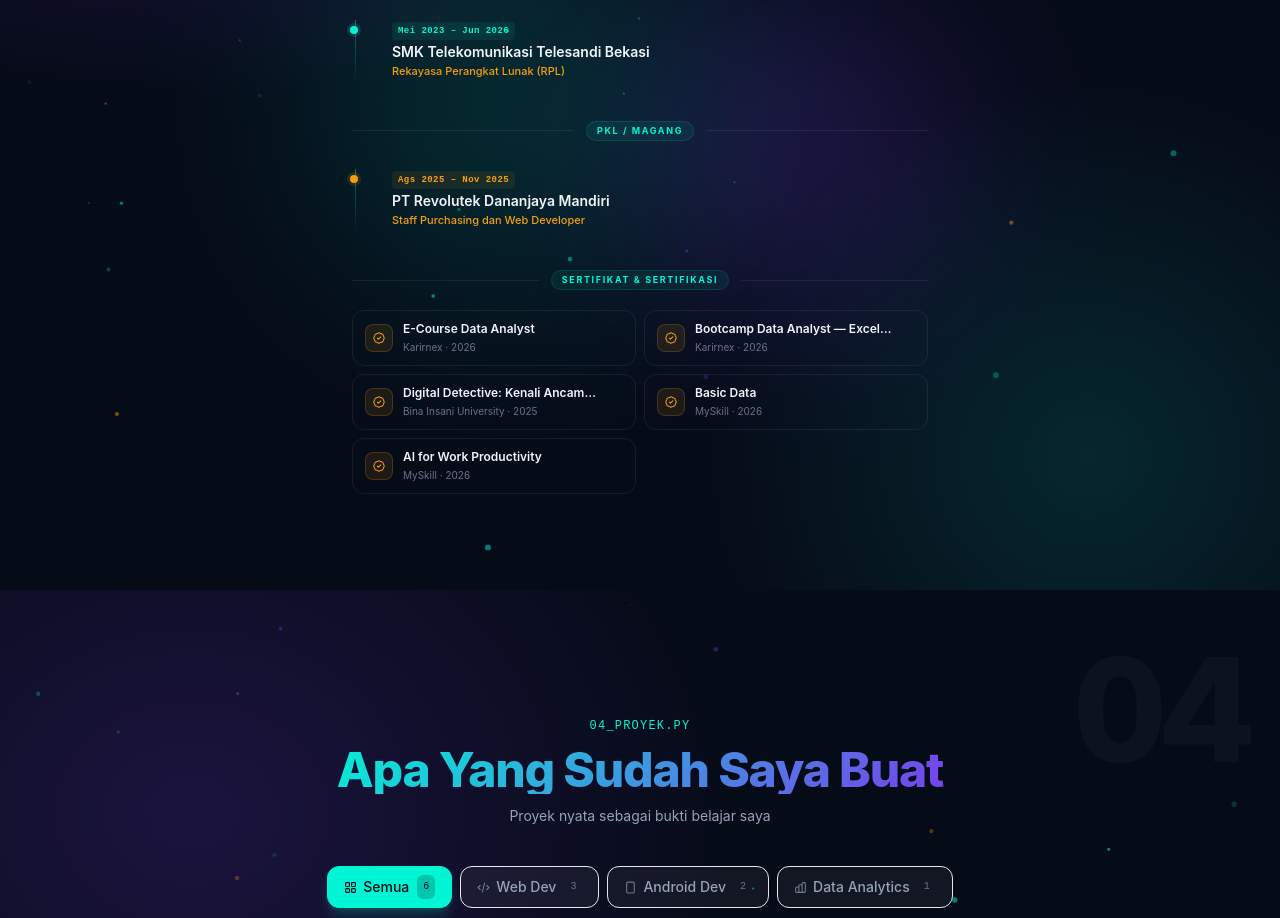
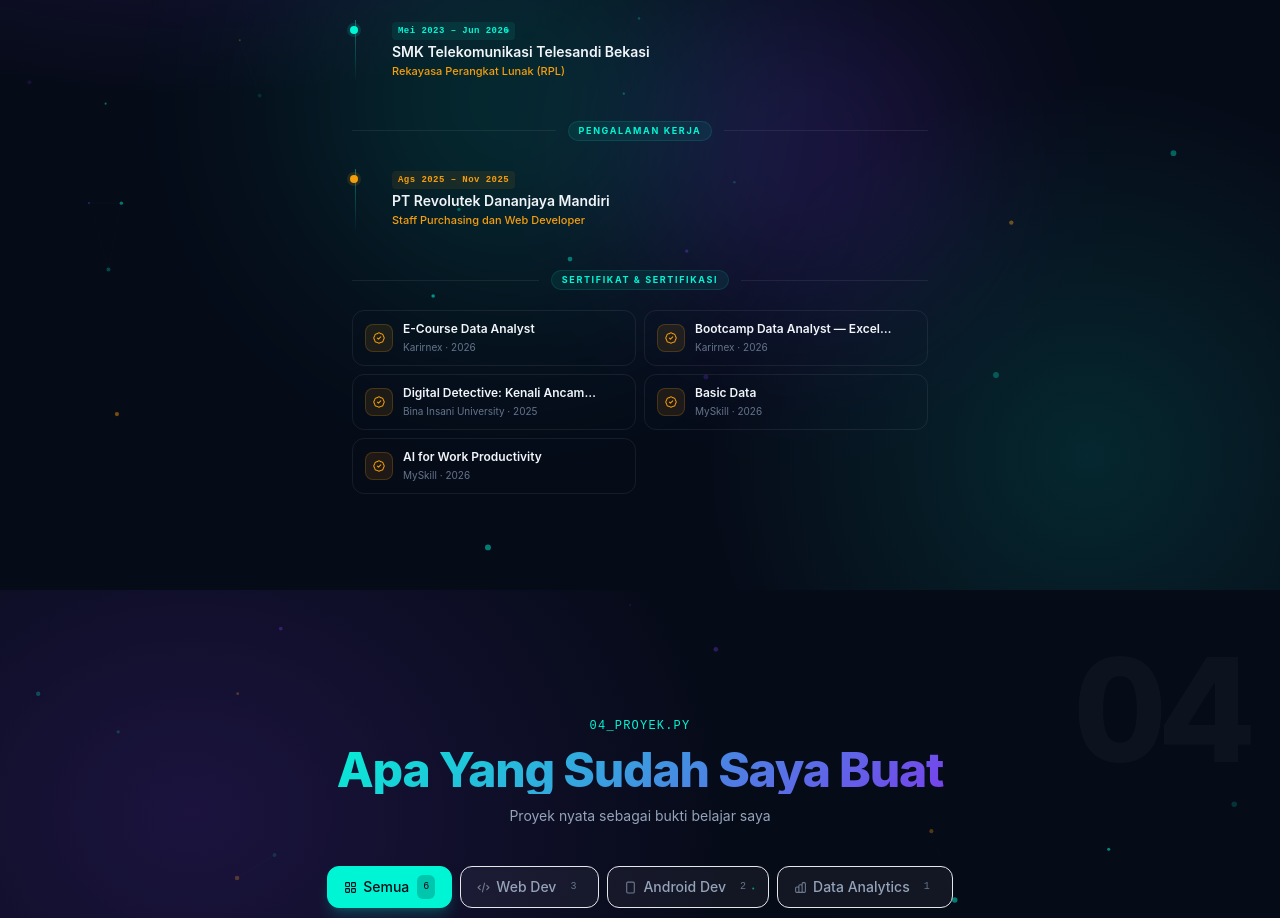
Before and after one commit to FaizAfdianPratama-cell/portofolio, a Next.js app: page / in a window 1280 px wide. Shown: the part 1760-2678 px from the top of the page. Built offline with nearby package versions, Linux system fonts and the light colour scheme.

Commit message:
Update translations.ts

```diff
--- a/src/data/translations.ts
+++ b/src/data/translations.ts
@@ -74,7 +74,7 @@ export const t: {
     titlePre: { id: "Pengalaman", en: "Experience" },
     sub:      { id: "Beberapa pengalaman yang telah membentuk saya", en: "The experiences that have shaped me so far" },
     educationLabel:  { id: "Pendidikan", en: "Education" },
-    internshipLabel: { id: "PKL / Magang", en: "Internship" },
+    internshipLabel: { id: "Pengalaman Kerja", en: "Work Experience" },
     certLabel: { id: "Sertifikat & Sertifikasi", en: "Certificates & Certifications" },
     available:       { id: "Tersedia", en: "Available" },
   },
```
